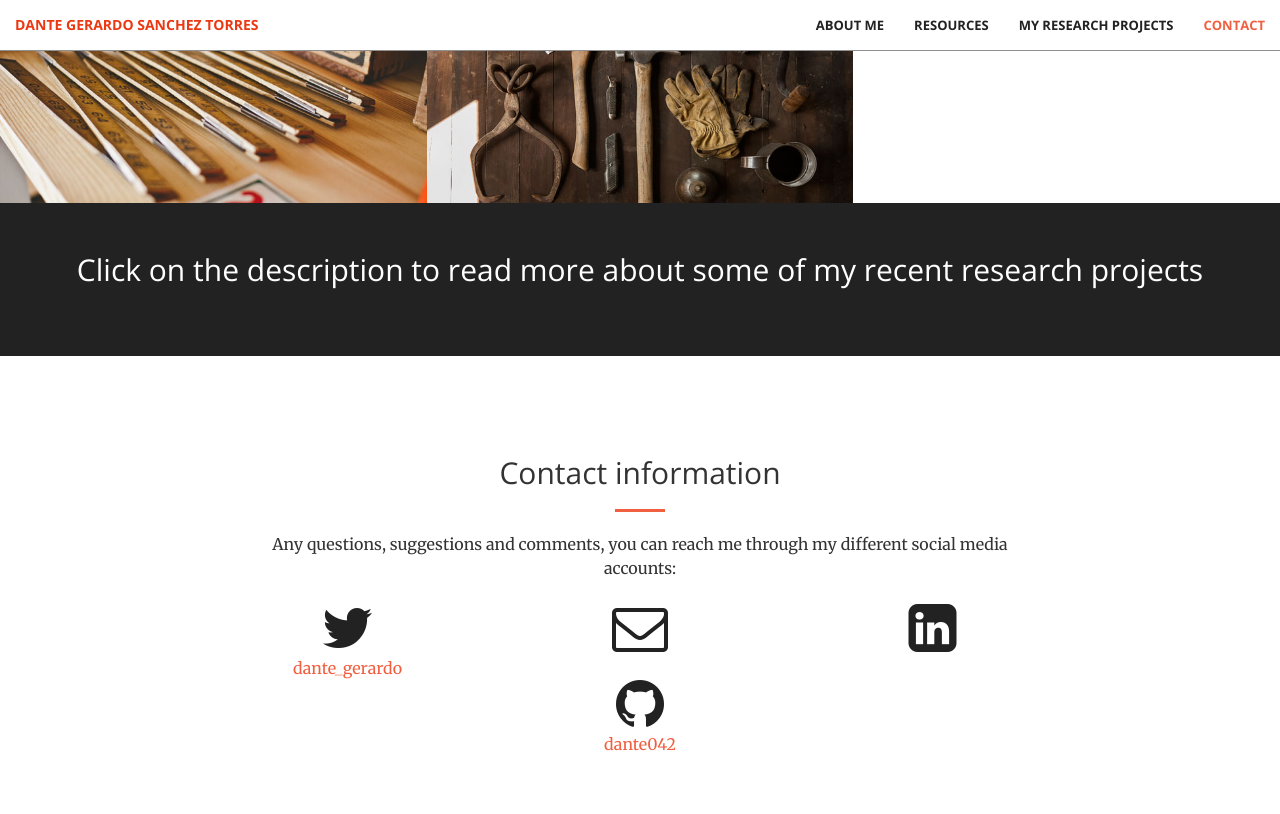
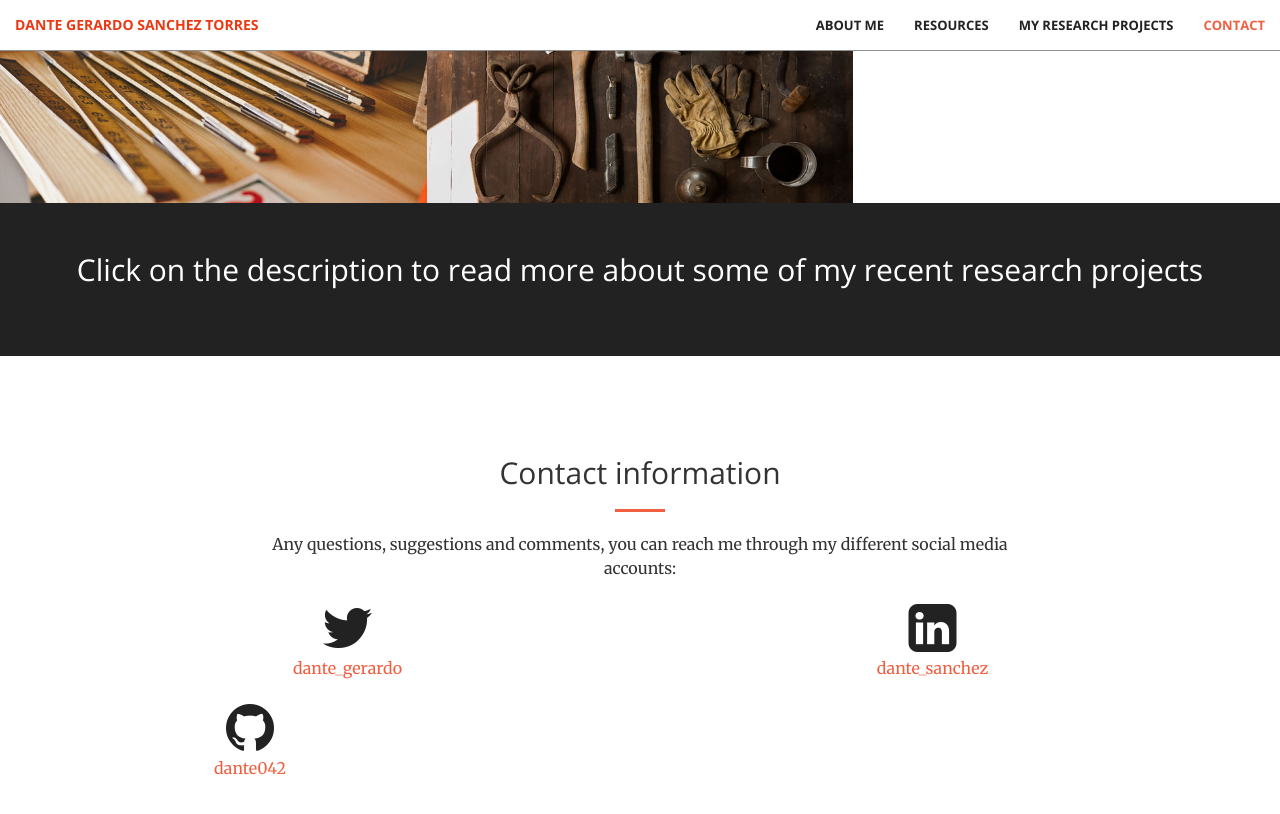
Before and after one commit to dante042/dante042.github.io, a Jekyll site: the page built from index.html, in a window 1280 px wide and 900 px high, scrolled down 2285 px. Shown: the top 814 px of the window. Built offline with Jekyll 4.4.1, drawn with Linux system fonts in a browser that asks for light colours.

Commit message:
Update contact.html

```diff
--- a/_includes/contact.html
+++ b/_includes/contact.html
@@ -14,14 +14,14 @@
         </div>
         <div class="col-lg-2 col-lg-offset-1 text-center">
             <a href="mailto:dante.sanchez@graduateinstitute.ch">
-            <i class="fa fa-envelope-o fa-3x wow bounceIn" data-wow-delay=".1s"></i>
+            <i class="fa fa-envelope-open-o fa-3x wow bounceIn" data-wow-delay=".1s"></i>
                 <p></p>
             </a>
         </div>
         <div class="col-lg-2 col-lg-offset-1 text-center">
             <a href="https://linkedin.com/in/dante-sánchez-2994a89">
                 <i class="fa fa-linkedin-square fa-3x wow bounceIn" data-wow-delay=".1s"></i>
-                <p></p>
+                <p>dante_sanchez</p>
             </a>
         </div>
         <div class="col-lg-2 col-lg-offset-1 text-center">
```
